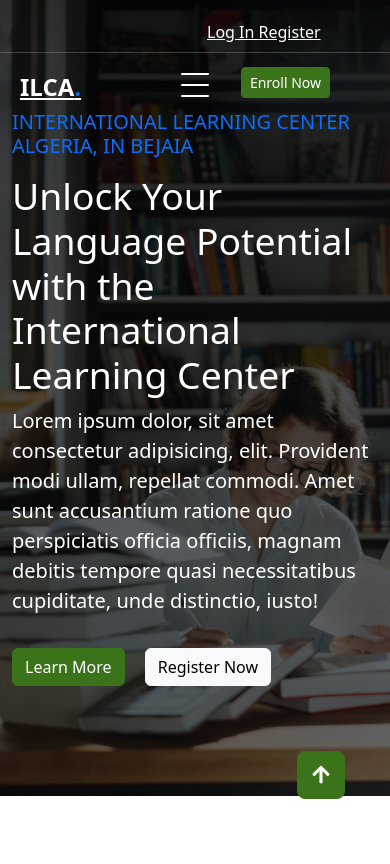
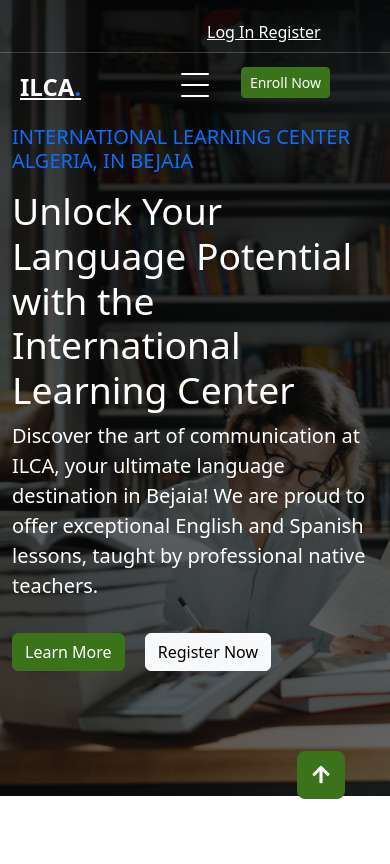
Before and after one commit to kaleblub/ILCA-Website, a Django app: page / in a window 390 px wide. Shown: the top 864 px of the page. Run offline with Django 4.2, Linux system fonts and the light colour scheme; some libraries are stand-ins or nearby versions.

Commit message:
Added the hero summary text instead of lorem ipsum. Also edited it's styles a bit to make it more visible. I will update the responsiveness for this home page.

```diff
--- a/static/css/style.css
+++ b/static/css/style.css
@@ -888,6 +888,9 @@
   Hero Section
 -----------------------*/
 
+.main-hero-summary {
+    font-size: larger;
+}
 
 
 .main-image {
--- a/templates/main/base.html
+++ b/templates/main/base.html
@@ -55,11 +55,11 @@
                         <a href="#" class="medium mr-3" id="copyEmail"><span class="icon-envelope mr-2"></span> <span class="d-none d-lg-inline-block email-link">ilca.bejaia@gmail.com</span></a>
                     </div>
                     <div class="col-6 col-lg-3 text-right">
-                        <a href="{% url 'login' %}" class="medium mr-3">
+                        <a href="#" class="url-login medium mr-3">
                             <span class="icon-lock"></span>
                             Log In
                         </a>
-                        <a href="{% url 'register' %}" class="medium">
+                        <a href="#" class="url-register medium">
                             <span class="icon-person"></span>
                             Register
                         </a>
--- a/templates/main/home.html
+++ b/templates/main/home.html
@@ -9,8 +9,8 @@
             <div class="row justify-content-start">
                 <div class="col-sm-10 col-lg-8">
                     <h5 class="text-primary text-uppercase mb-3 animated slideInDown">International Learning Center Algeria, in Bejaia</h5>
-                    <h1 class="display-3 text-white animated slideInDown">Unlock Your Language Potential with the International Learning Center</h1>
-                    <p class="fs-5 text-white mb-4 pb-2">Lorem ipsum dolor, sit amet consectetur adipisicing, elit. Provident modi ullam, repellat commodi. Amet sunt accusantium ratione quo perspiciatis officia officiis, magnam debitis tempore quasi necessitatibus cupiditate, unde distinctio, iusto!</p>
+                    <h1 class="main-hero-text display-3 text-white animated slideInDown">Unlock Your Language Potential with the International Learning Center</h1>
+                    <p class="main-hero-summary fs-5 text-white mb-4 pb-2">Discover the art of communication at ILCA, your ultimate language destination in Bejaia! We are proud to offer exceptional English and Spanish lessons, taught by professional native teachers.</p>
                     <a href="{% url 'about' %}" class="btn btn-primary py-md-3 px-md-5 me-3 animated slideInLeft">Learn More</a>
                     <a href="{% url 'register' %}" class="btn btn-light py-md-3 px-md-5 animated slideInRight">Register Now</a>
                 </div>
```
